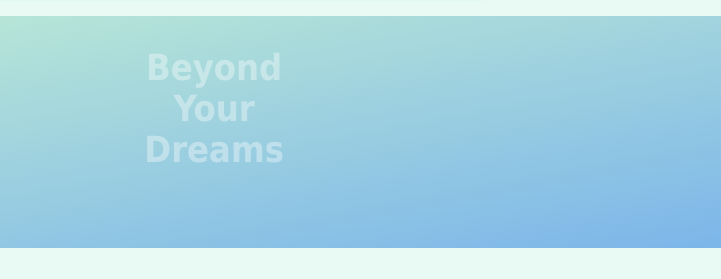
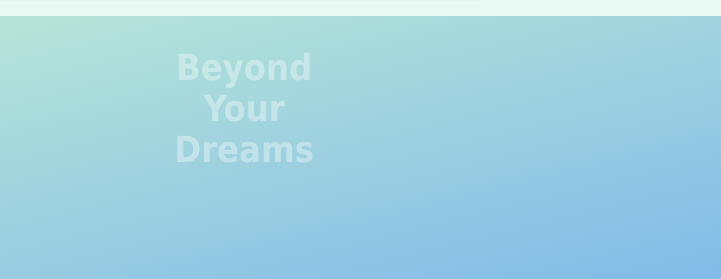
Before and after one commit to bbqwyx/beyondyourdreams4, a plain HTML site: page index.html in a window 1280 px wide. Shown: the part 1939-2218 px from the top of the page, 559-1280 px from the left. Drawn offline with Linux system fonts and the light colour scheme.

Commit message:
Update style.css

```diff
--- a/style.css
+++ b/style.css
@@ -323,7 +323,6 @@ footer {
 	padding-top: 25px;
 	padding-left: 20px;
 	padding-bottom: 22.5px;
-  height: 185px;
 }
 footer p {
 	color: white;
@@ -347,8 +346,8 @@ footer p {
   text-align: center;
 	position: relative;
 	font-size: 36px;
-  bottom: 102.5px;
-	left: 205px;
+	bottom: 102.5px;
+	left: 235px;
   color: white;
   opacity: 37%;
 }
```
